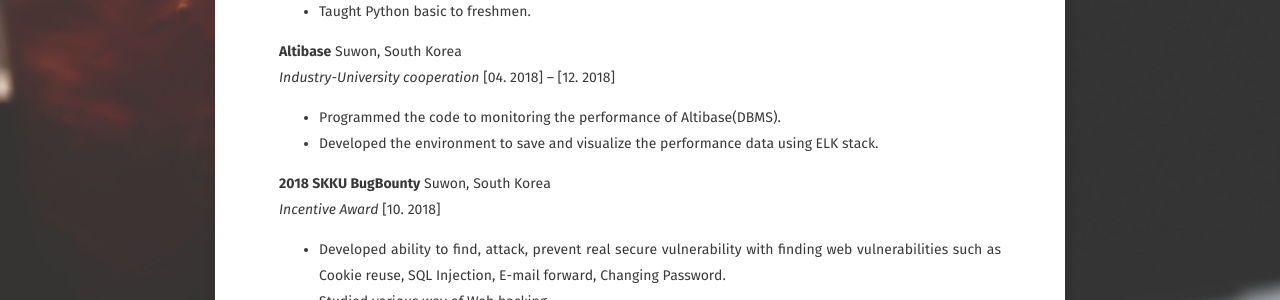
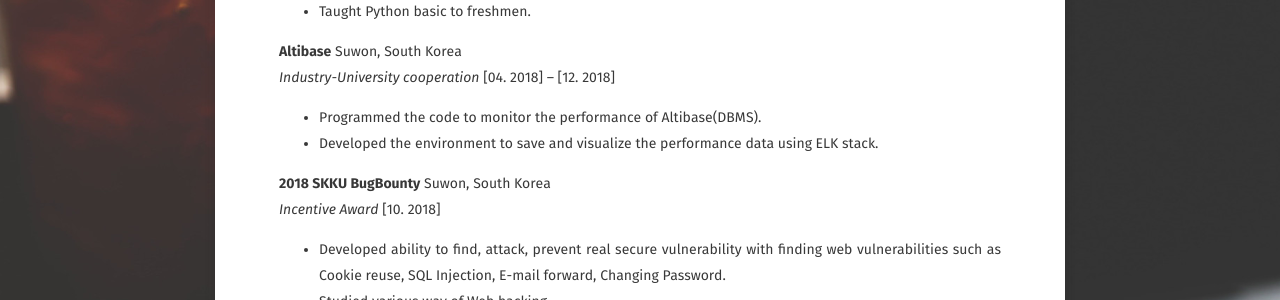
Before and after one commit to psj8252/psj8252.github.io, a Jekyll site: the page built from about/index.md, in a window 1280 px wide. Shown: the part 922-1222 px from the top of the page. Built offline with Jekyll 4.4.1, drawn with Linux system fonts in a browser that asks for light colours; some web fonts are replaced.

Commit message:
Update index.md

```diff
--- a/about/index.md
+++ b/about/index.md
@@ -31,7 +31,7 @@ __Freshman Python Education TA__    Suown, Korea
 
 __Altibase__ 	Suwon, South Korea
 *Industry-University cooperation*		[04. 2018] – [12. 2018]
-* Programmed the code to monitoring the performance of Altibase(DBMS).
+* Programmed the code to monitor the performance of Altibase(DBMS).
 * Developed the environment to save and visualize the performance data using ELK stack.
 
 __2018 SKKU BugBounty__    Suwon, South Korea
```
